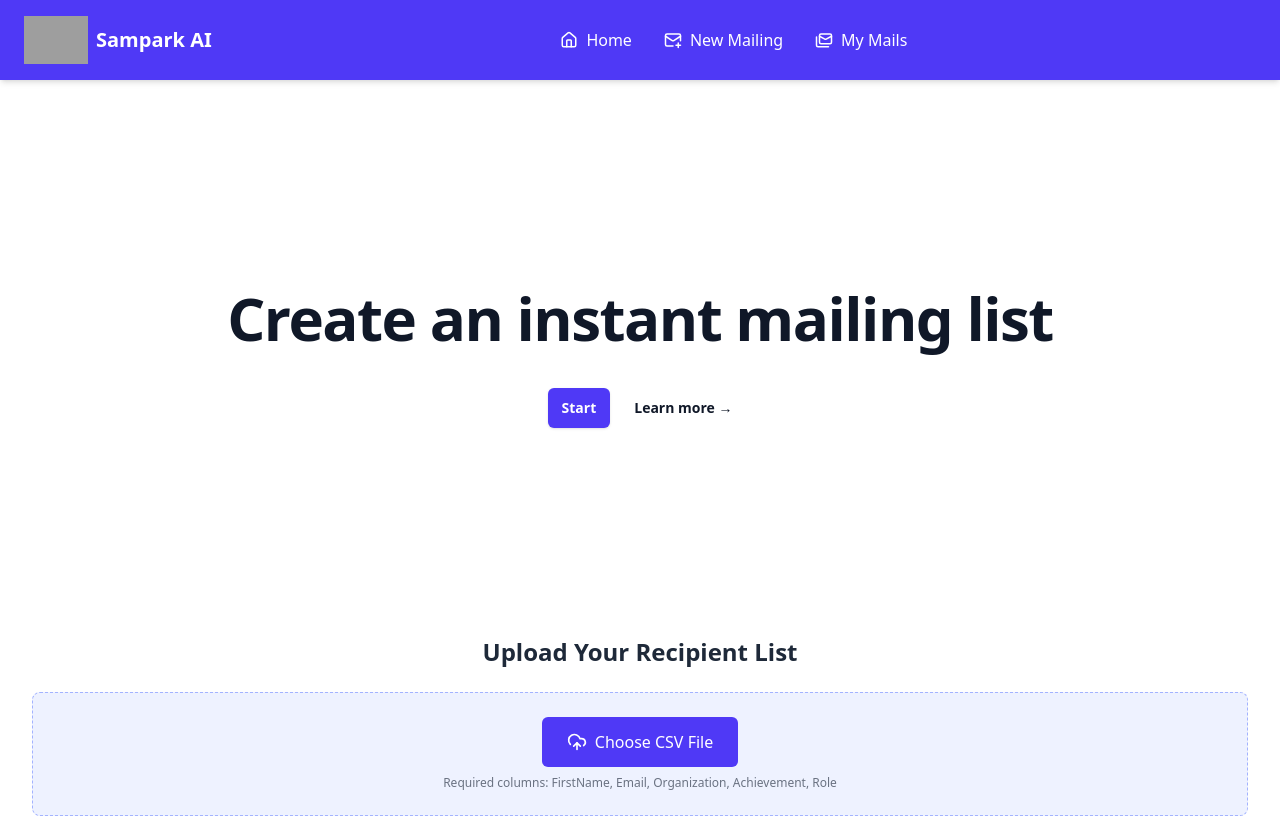
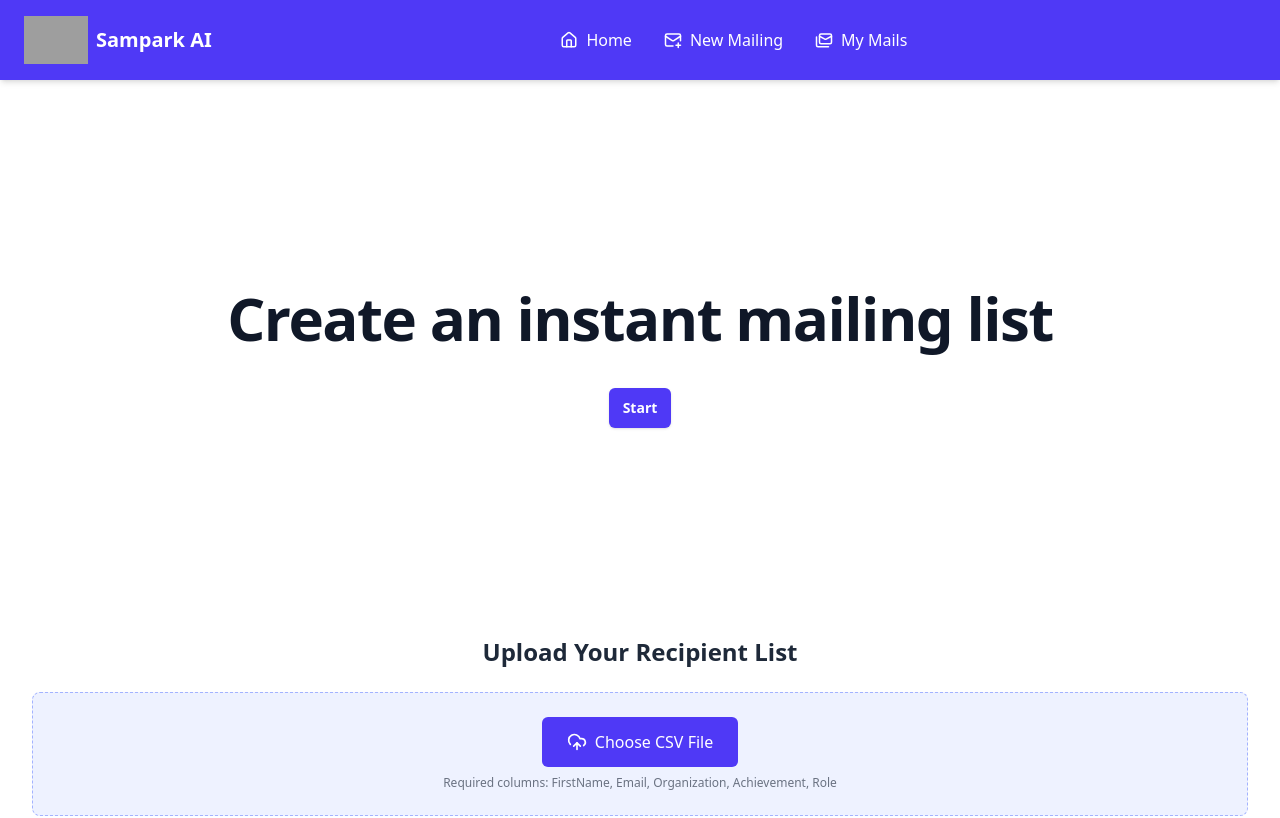
Before and after one commit to adityasriv2317/Sampark-AI, a React (Vite) app in the folder client/: page /new-mailing in a window 1280 px wide. Shown: the top 818 px of the page. Built offline with nearby package versions, Linux system fonts and the light colour scheme; grey boxes are pictures that could not be loaded.

Commit message:
Update MailingLayout.jsx

```diff
--- a/client/src/layouts/MailingLayout.jsx
+++ b/client/src/layouts/MailingLayout.jsx
@@ -25,12 +25,6 @@ const Hero = () => {
             >
               Start
             </button>
-            <a
-              href="#features"
-              className="text-sm font-semibold leading-6 text-gray-900"
-            >
-              Learn more <span aria-hidden="true">→</span>
-            </a>
           </div>
         </div>
       </div>
```
